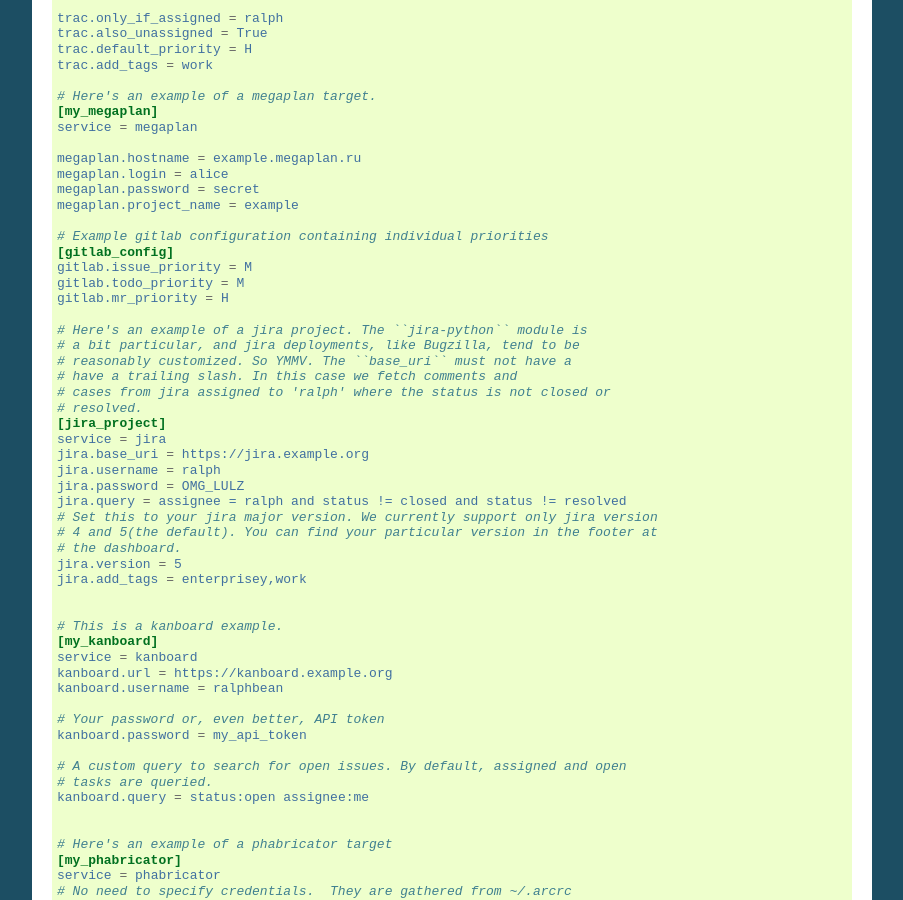
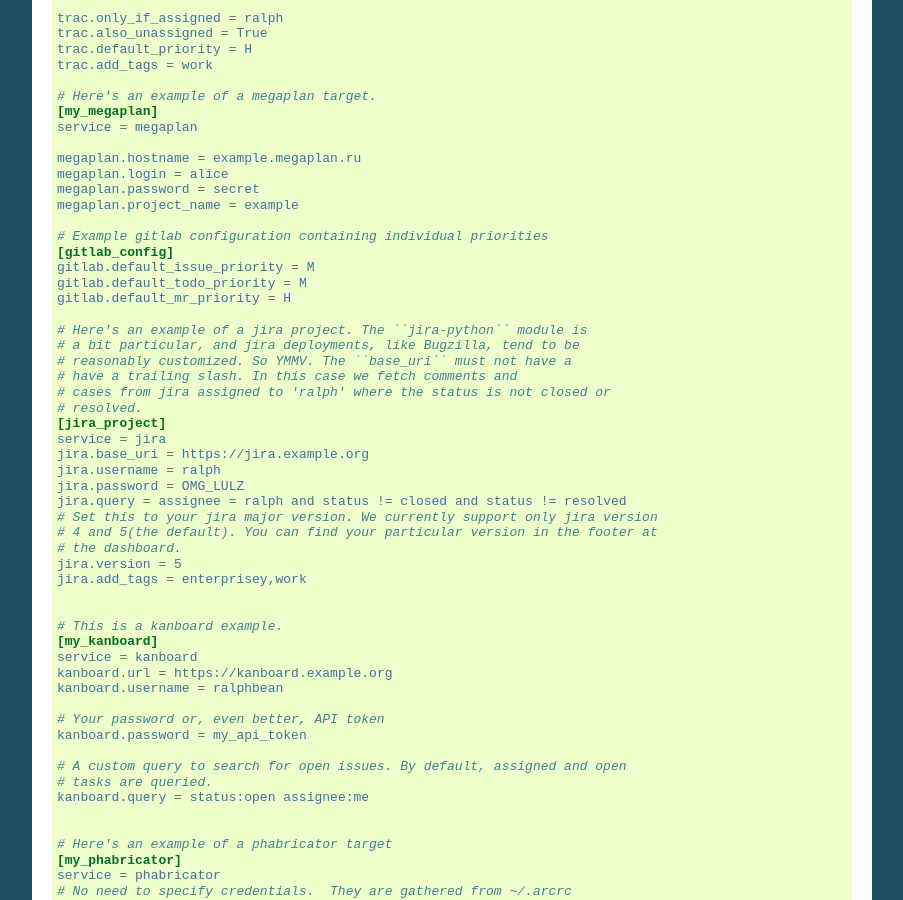
Before and after one commit to GothenburgBitFactory/bugwarrior, a Sphinx documentation site: the page built from bugwarrior/docs/configuration.rst, in a window 1280 px wide and 900 px high, scrolled down 1787 px. Shown: the whole window, without its empty margins (198-1101 px from the left). Built offline with Sphinx 7.4.7, drawn with Linux system fonts in a browser that asks for light colours; pages that are not in the unit, such as notebooks, are missing from menus.

Commit message:
Renamed custom priorities with "default_" prefix

```diff
--- a/bugwarrior/docs/configuration.rst
+++ b/bugwarrior/docs/configuration.rst
@@ -132,9 +132,9 @@
 
     # Example gitlab configuration containing individual priorities
     [gitlab_config]
-    gitlab.issue_priority = M
-    gitlab.todo_priority = M
-    gitlab.mr_priority = H
+    gitlab.default_issue_priority = M
+    gitlab.default_todo_priority = M
+    gitlab.default_mr_priority = H
 
     # Here's an example of a jira project. The ``jira-python`` module is
     # a bit particular, and jira deployments, like Bugzilla, tend to be
--- a/bugwarrior/docs/services/gitlab.rst
+++ b/bugwarrior/docs/services/gitlab.rst
@@ -169,9 +169,9 @@
 If you would like that your issues have a different default priority than your MRs or todo items,
 you can configure individual priorities for each::
 
-    gitlab.issue_priority = M
-    gitlab.todo_priority = M
-    gitlab.mr_priority = H
+    gitlab.default_issue_priority = M
+    gitlab.default_todo_priority = M
+    gitlab.default_mr_priority = H
 
 Use HTTP
 ++++++++
```
Also changed, not shown: 2 other files.
